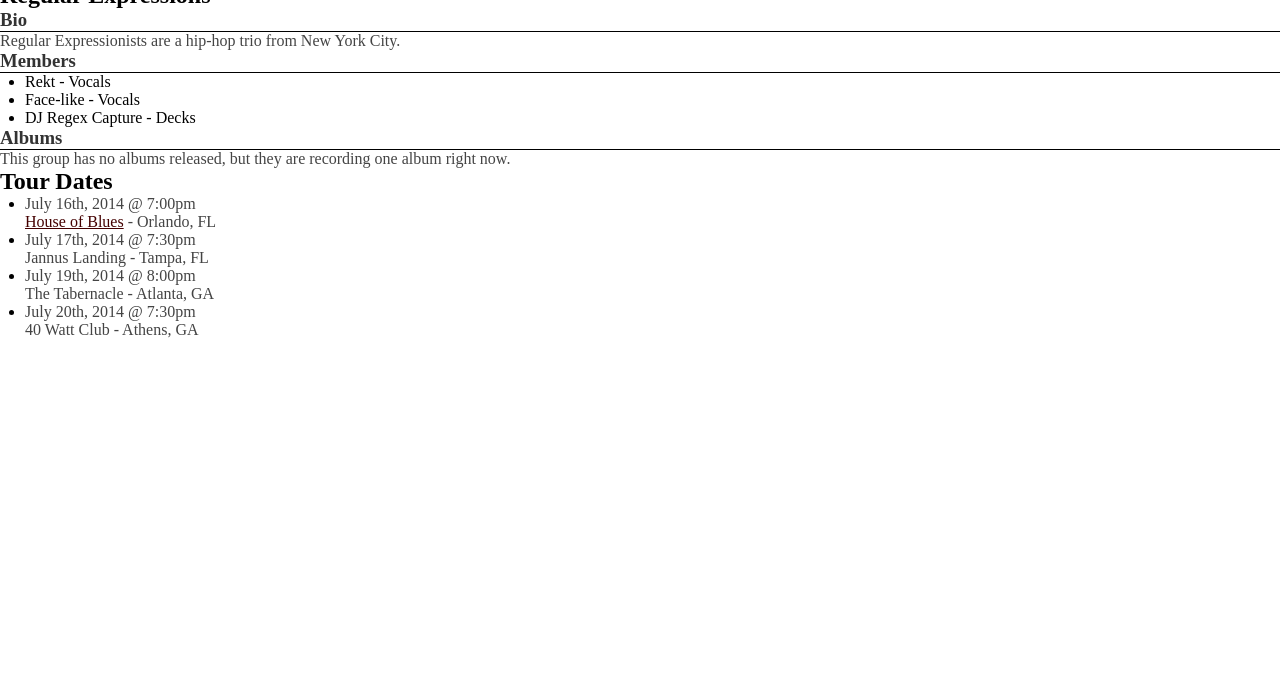
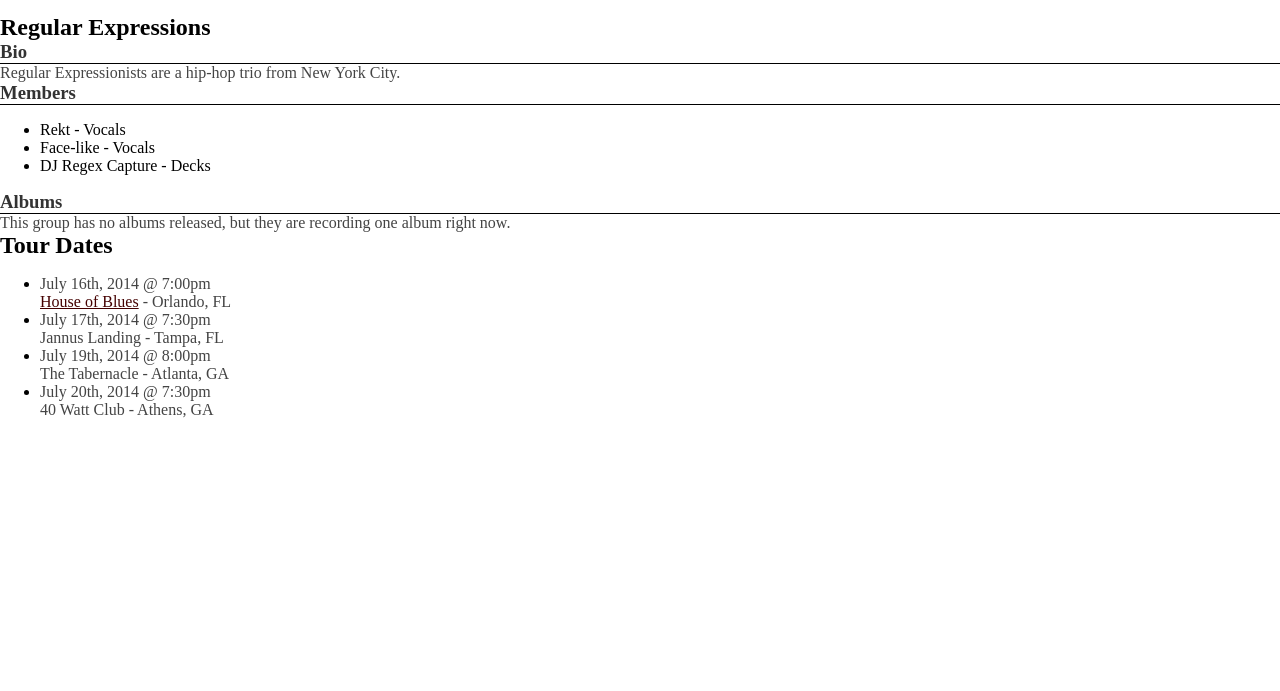
Before and after one commit to duyquang26103/BW2212R1, a plain HTML site: page src/Basic_CSS/BT2_Box_Model_2/index.html in a window 1280 px wide. Shown: the part 109-800 px from the top of the page. Drawn offline with Linux system fonts and the light colour scheme.

Commit message:
Update BT2 Box model 2

```diff
--- a/src/Basic_CSS/BT2_Box_Model_2/index.html
+++ b/src/Basic_CSS/BT2_Box_Model_2/index.html
@@ -9,9 +9,6 @@
         h2,
         h3,
         h4,
-        ul,
-        ol,
-        li,
         p,
         a {
             padding: 0;
@@ -31,14 +28,6 @@
             color: #333333;
             border-bottom: #000000 solid 1px;
         }
-
-        ul {}
-
-        li {
-            margin-left: 25px;
-        }
-
-        body {}
 
         p {
             color: #444444;
```
